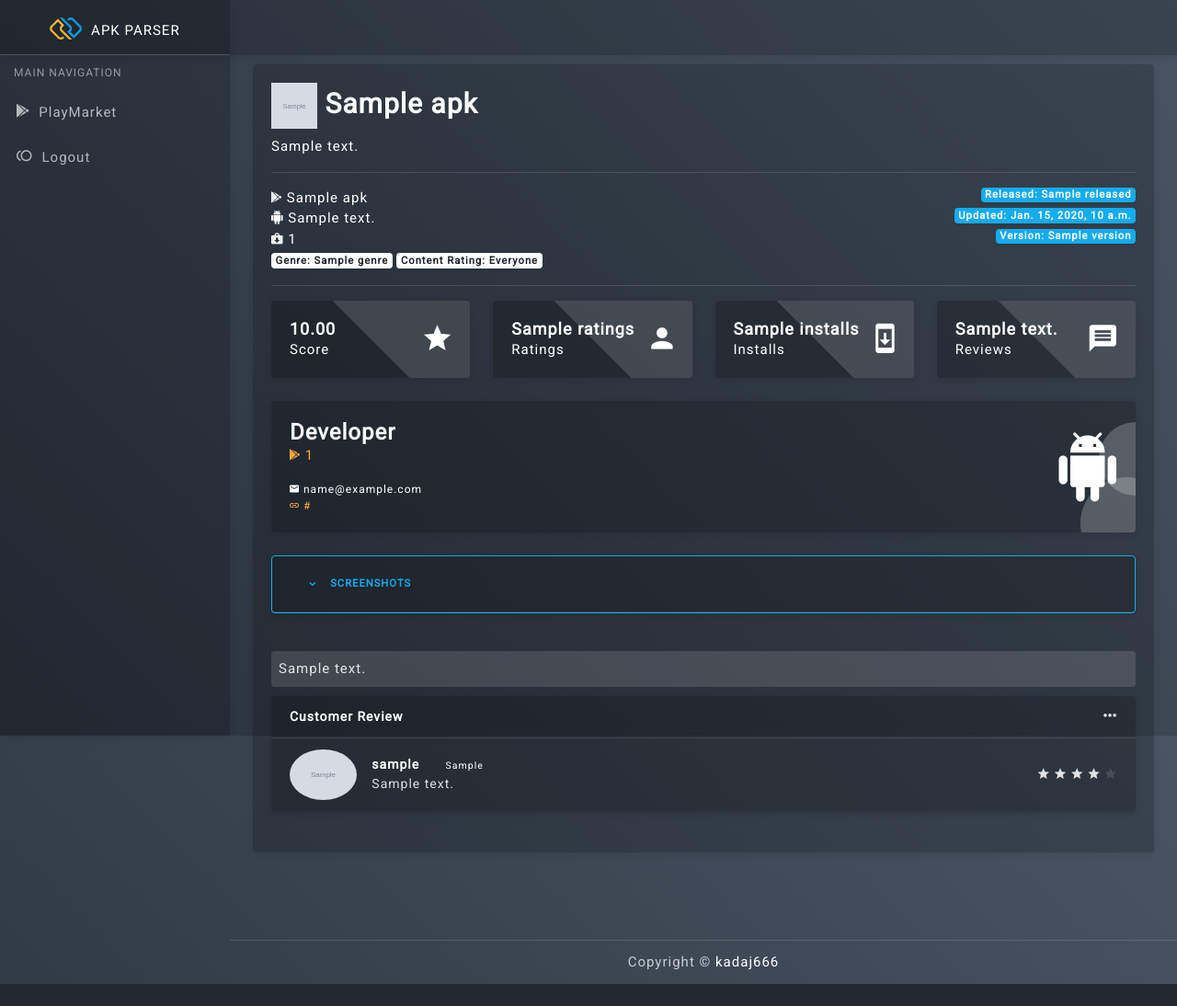
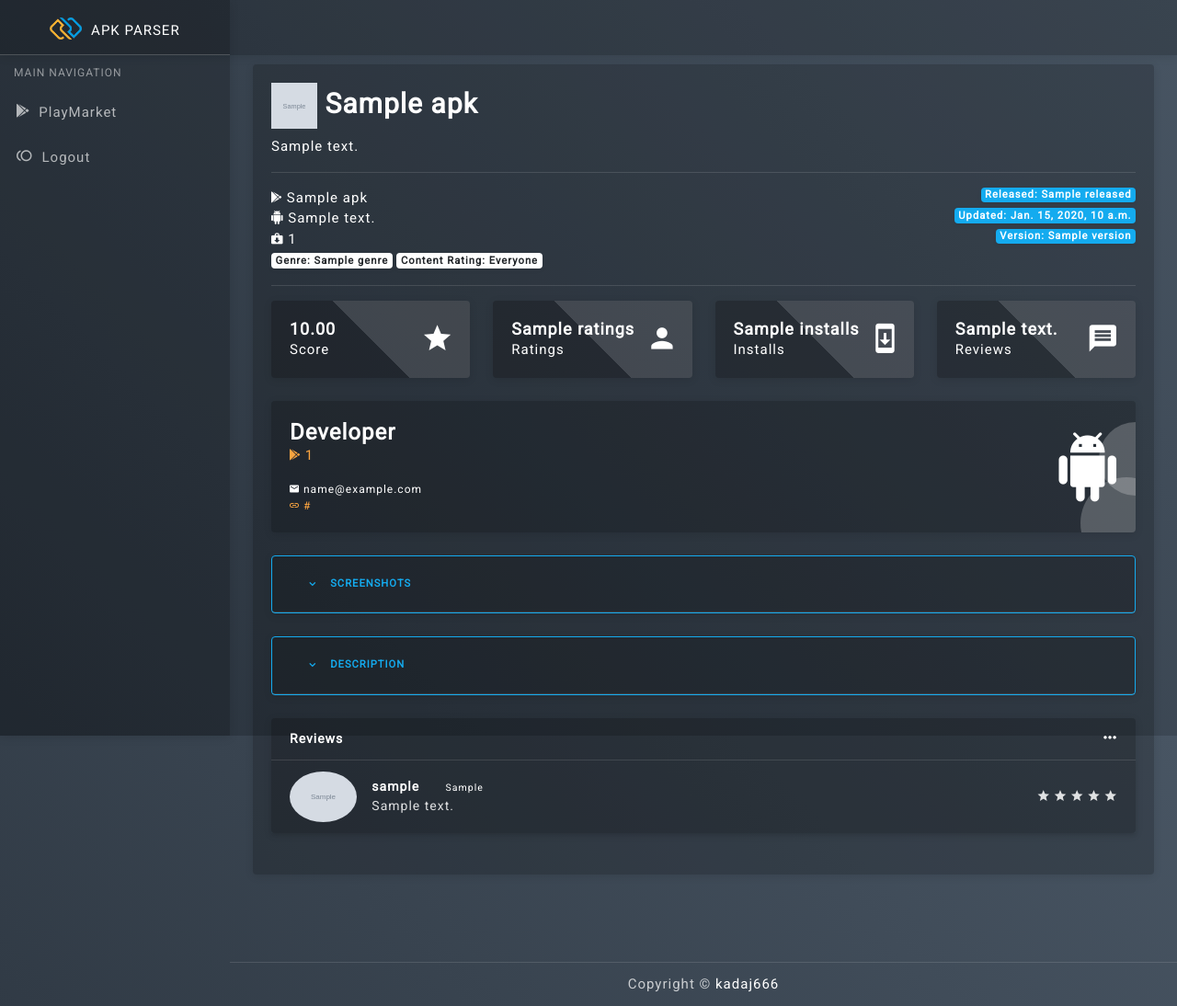
Before and after one commit to kadaj666/gps-web, a Django app: template src/parser/templates/market/details.html in a window 1280 px wide. Shown: the whole page at 92% size. Before the commit the page ends 1070 px from the top, so only its background shows below. Run offline with Django 3.2, Linux system fonts and the light colour scheme; the template is opened without the code that fills it: most values are stand-ins (such as "Sample title", 1, 10 or a date in 2020); grey boxes marked "Sample" are stand-in pictures; some libraries are stand-ins or nearby versions.

Commit message:
add stars to user reviews

```diff
--- a/src/parser/templates/market/details.html
+++ b/src/parser/templates/market/details.html
@@ -127,16 +127,32 @@
 
 
                             <div class="row">
-                                <div class="col-12 col-lg-12 col-xl-12">
-                                    <p class="bg-light p-2 mt-3 rounded">
-                                        {{apk.descriptionHTML |safe}}
-                                    </p>
+                                <div class="col-lg-12">
+                                    <div id="accordion8">
+                                        <div class="card border border-primary">
+                                            <div class="card-header">
+                                                <button class="btn btn-link shadow-none text-primary collapsed" data-toggle="collapse" data-target="#collapse-25" aria-expanded="false" aria-controls="collapse-24">
+                                                                Description
+                                                              </button>
+                                            </div>
+                                            <div id="collapse-25" class="collapse" data-parent="#accordion8">
+                                                <div class="card-body">
+                                                    <div class="row">
+                                                        <p class="bg-light p-2 mt-3 rounded">
+                                                            {{apk.descriptionHTML |safe}}
+                                                        </p>
+                                                    </div>
+                                                </div>
+                                            </div>
+                                        </div>
+                                    </div>
                                 </div>
                             </div>
+
                             <div class="row">
                                 <div class="col-12 col-lg-12 col-xl-12">
                                     <div class="card">
-                                        <div class="card-header">Customer Review
+                                        <div class="card-header">Reviews
                                             <div class="card-action">
                                                 <div class="dropdown">
                                                     <a href="javascript:void();" class="dropdown-toggle dropdown-toggle-nocaret" data-toggle="dropdown">
@@ -163,11 +179,15 @@
                                                         <p class="mb-0 small-font">{{review.content}}</p>
                                                     </div>
                                                     <div class="star">
-                                                        <i class="zmdi zmdi-star"></i>
-                                                        <i class="zmdi zmdi-star"></i>
-                                                        <i class="zmdi zmdi-star"></i>
-                                                        <i class="zmdi zmdi-star"></i>
-                                                        <i class="zmdi zmdi-star text-light"></i>
+                                                        {% with ''|center:5 as range %}
+                                                            {% for _ in range %}
+                                                                {% if forloop.counter < review.score %}
+                                                                    <i class="zmdi zmdi-star"> </i>
+                                                                {% else %}
+                                                                    <i class="zmdi zmdi-star text-light"></i>
+                                                                {% endif %}
+                                                            {% endfor %}
+                                                        {% endwith %}
                                                     </div>
                                                 </div>
                                             </li>
```
